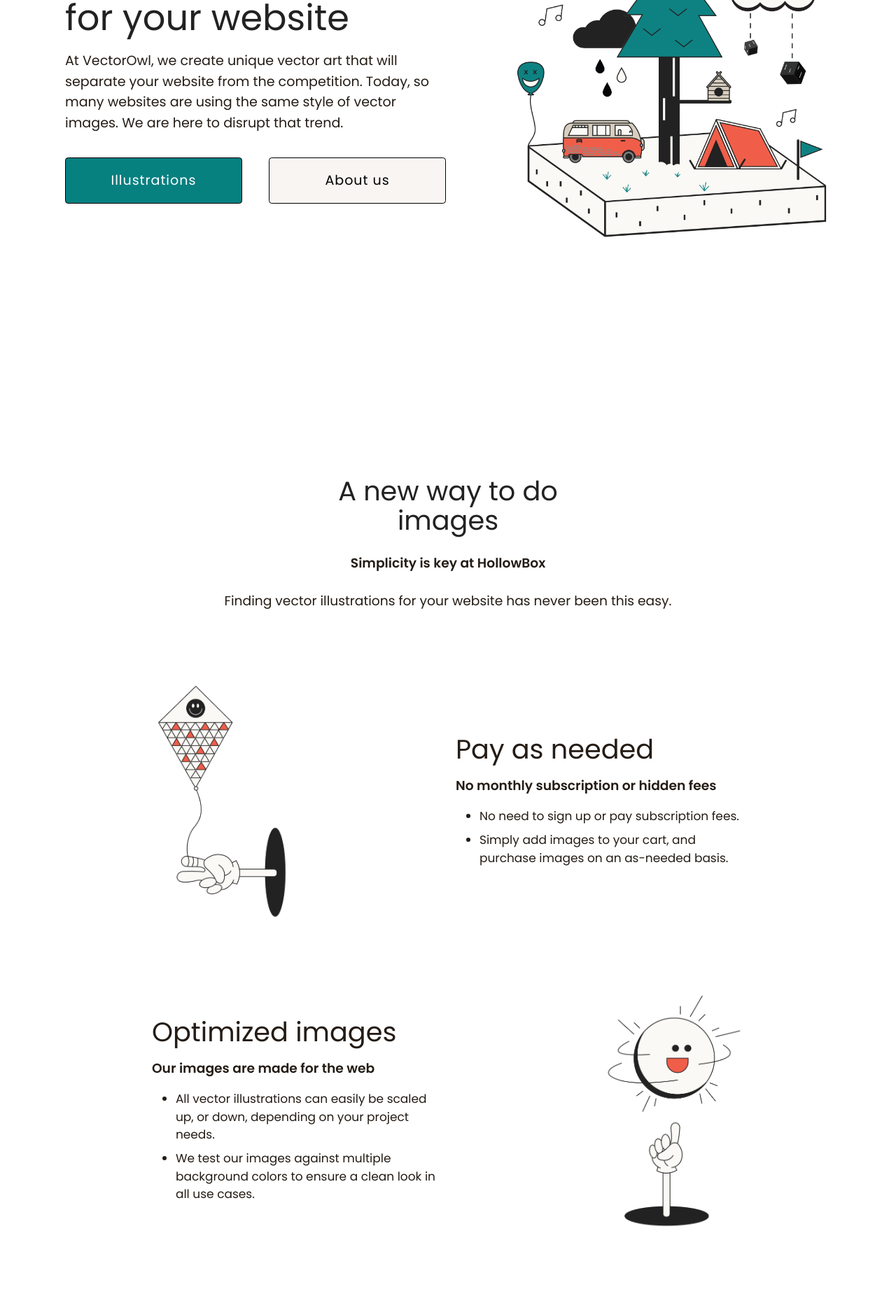
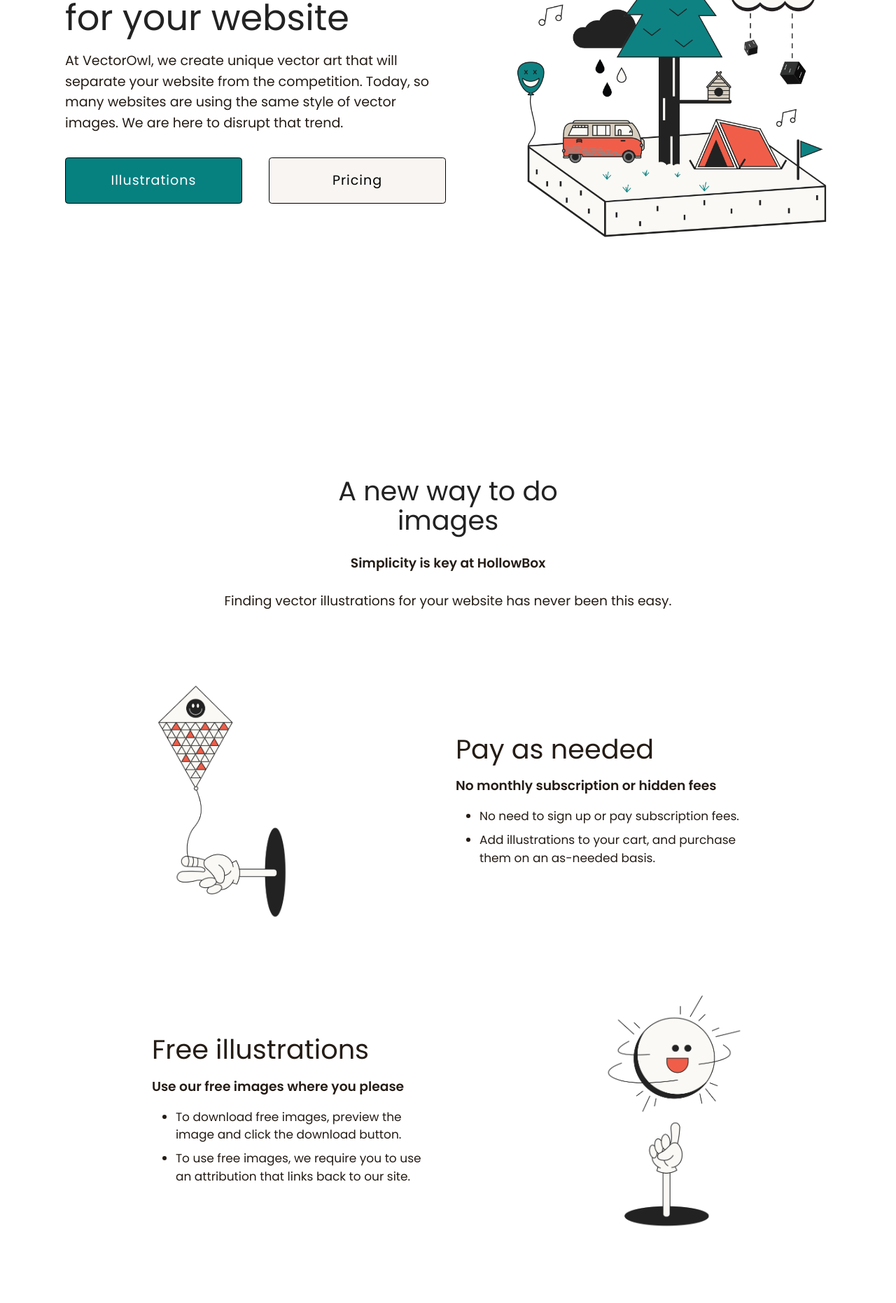
Before and after one commit to atrain42/vectorowl, a Next.js app: page / in a window 1280 px wide. Shown: the part 286-2148 px from the top of the page at 70% size. Built offline with nearby package versions, Linux system fonts and the light colour scheme.

Commit message:
v1 landing page

```diff
--- a/src/layout/About.js
+++ b/src/layout/About.js
@@ -13,16 +13,16 @@ const data = [
     subtitle: 'No monthly subscription or hidden fees',
     item1: 'No need to sign up or pay subscription fees.',
     item2:
-      'Simply add images to your cart, and purchase images on an as-needed basis.',
+      'Add illustrations to your cart, and purchase them on an as-needed basis.',
   },
   {
     img: spinning,
-    title: 'Optimized images',
-    subtitle: 'Our images are made for the web',
+    title: 'Free illustrations',
+    subtitle: 'Use our free images where you please',
     item1:
-      'All vector illustrations can easily be scaled up, or down, depending on your project needs.',
+      'To download free images, preview the image and click the download button.',
     item2:
-      'We test our images against multiple background colors to ensure a clean look in all use cases.',
+      'To use free images, we require you to use an attribution that links back to our site.',
   },
   {
     img: hanging,
--- a/src/layout/Header.js
+++ b/src/layout/Header.js
@@ -26,7 +26,7 @@ const Header = () => {
             className='w-full rounded text-center font-poppins font-normal py-4 border bg-offwhite border-black hover:scale-102 active:scale-95 transition-all ease-in duration-50'
             href='/about'
           >
-            About us
+            Pricing
           </Link>
         </div>
       </div>
```
